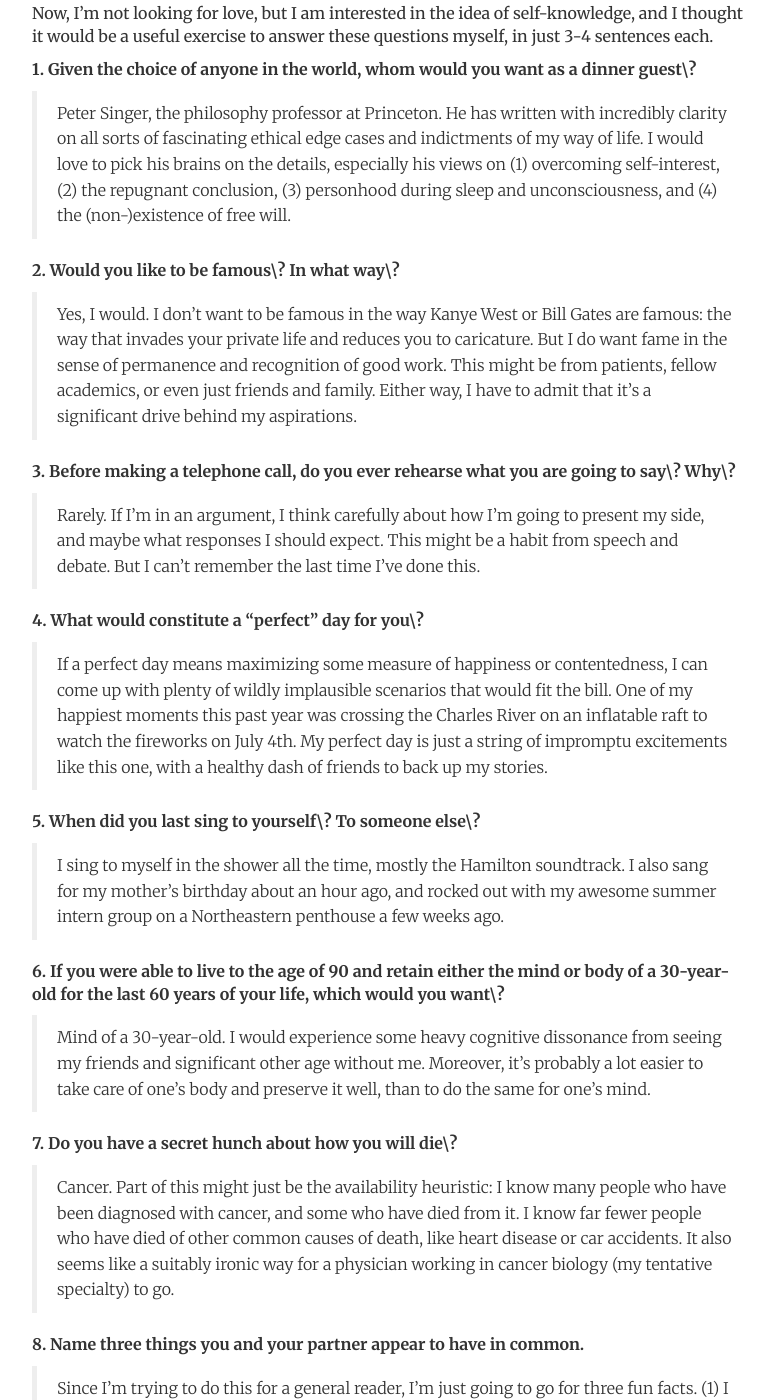
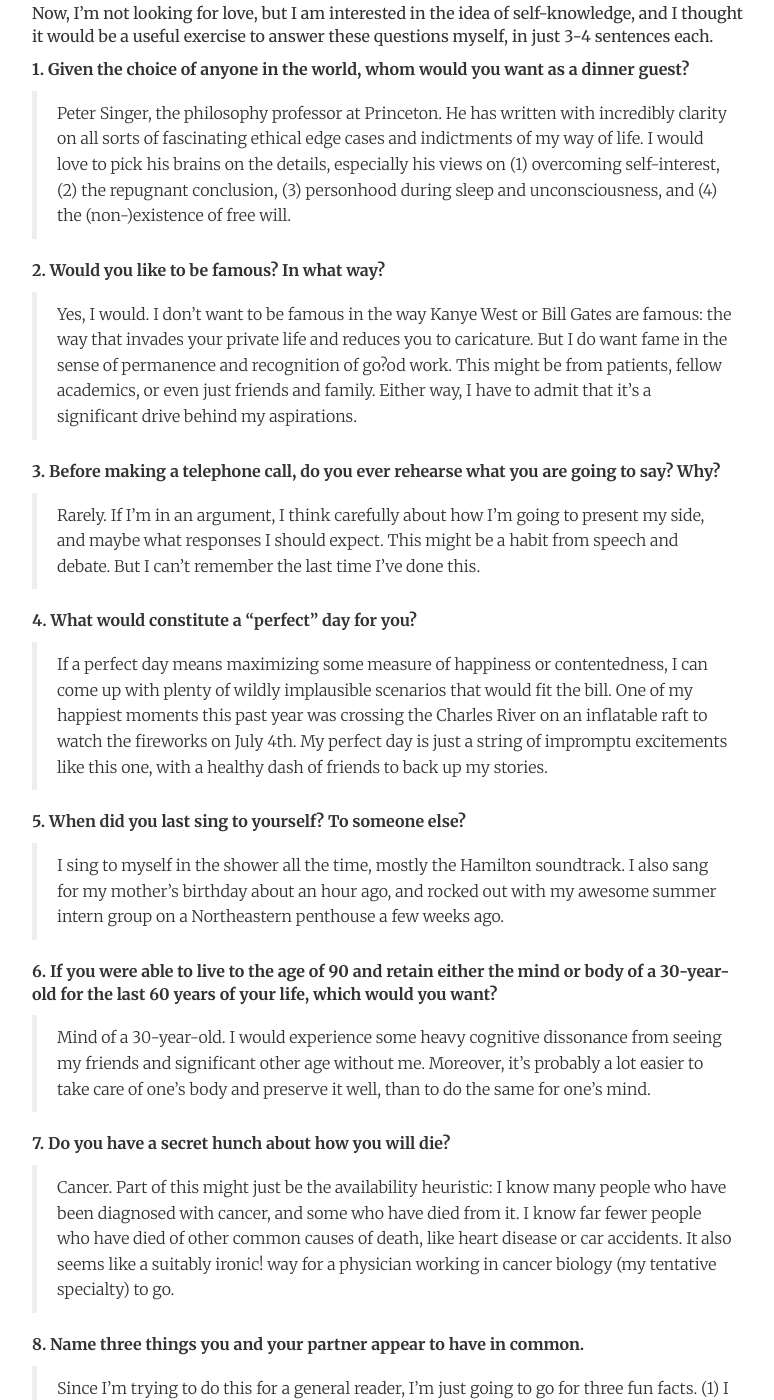
Before and after one commit to WENWENYU/jamesdiao.github.io, a Jekyll site: the page built from _posts/2017-08-22-36-questions.md, in a window 1280 px wide and 1400 px high, scrolled down 370 px. Shown: the whole window, without its empty margins (248-1022 px from the left). Built offline with Jekyll 4.4.1, drawn with Linux system fonts in a browser that asks for light colours; some of the changed text lies outside the part shown.

Commit message:
Fixed backslashes in 36 questions

```diff
--- a/_posts/2017-08-22-36-questions.md
+++ b/_posts/2017-08-22-36-questions.md
@@ -10,80 +10,80 @@ Psychologist Arthur Aron performed a study ([The Experimental Generation of Inte
 
 Now, I'm not looking for love, but I am interested in the idea of self-knowledge, and I thought it would be a useful exercise to answer these questions myself, in just 3-4 sentences each.
 
-**1. Given the choice of anyone in the world, whom would you want as a dinner guest\?**
+**1. Given the choice of anyone in the world, whom would you want as a dinner guest?**
 > Peter Singer, the philosophy professor at Princeton. He has written with incredibly clarity on all sorts of fascinating ethical edge cases and indictments of my way of life. I would love to pick his brains on the details, especially his views on (1) overcoming self-interest, (2) the repugnant conclusion, (3) personhood during sleep and unconsciousness, and (4) the (non-)existence of free will.
 
-**2. Would you like to be famous\? In what way\?**
-> Yes, I would. I don't want to be famous in the way Kanye West or Bill Gates are famous: the way that invades your private life and reduces you to caricature. But I do want fame in the sense of permanence and recognition of good work. This might be from patients, fellow academics, or even just friends and family. Either way, I have to admit that it's a significant drive behind my aspirations.
+**2. Would you like to be famous? In what way?**
+> Yes, I would. I don't want to be famous in the way Kanye West or Bill Gates are famous: the way that invades your private life and reduces you to caricature. But I do want fame in the sense of permanence and recognition of go?od work. This might be from patients, fellow academics, or even just friends and family. Either way, I have to admit that it's a significant drive behind my aspirations.
 
-**3. Before making a telephone call, do you ever rehearse what you are going to say\? Why\?**
+**3. Before making a telephone call, do you ever rehearse what you are going to say? Why?**
 > Rarely. If I'm in an argument, I think carefully about how I'm going to present my side, and maybe what responses I should expect. This might be a habit from speech and debate. But I can't remember the last time I've done this.
 
-**4. What would constitute a "perfect" day for you\?**
+**4. What would constitute a "perfect" day for you?**
 > If a perfect day means maximizing some measure of happiness or contentedness, I can come up with plenty of wildly implausible scenarios that would fit the bill. One of my happiest moments this past year was crossing the Charles River on an inflatable raft to watch the fireworks on July 4th. My perfect day is just a string of impromptu excitements like this one, with a healthy dash of friends to back up my stories.
 
-**5. When did you last sing to yourself\? To someone else\?**
+**5. When did you last sing to yourself? To someone else?**
 > I sing to myself in the shower all the time, mostly the Hamilton soundtrack. I also sang for my mother's birthday about an hour ago, and rocked out with my awesome summer intern group on a Northeastern penthouse a few weeks ago.
 
-**6. If you were able to live to the age of 90 and retain either the mind or body of a 30-year-old for the last 60 years of your life, which would you want\\?**
+**6. If you were able to live to the age of 90 and retain either the mind or body of a 30-year-old for the last 60 years of your life, which would you want?**
 > Mind of a 30-year-old. I would experience some heavy cognitive dissonance from seeing my friends and significant other age without me. Moreover, it's probably a lot easier to take care of one's body and preserve it well, than to do the same for one's mind.
 
-**7. Do you have a secret hunch about how you will die\?**
-> Cancer. Part of this might just be the availability heuristic: I know many people who have been diagnosed with cancer, and some who have died from it. I know far fewer people who have died of other common causes of death, like heart disease or car accidents. It also seems like a suitably ironic way for a physician working in cancer biology (my tentative specialty) to go.
+**7. Do you have a secret hunch about how you will die?**
+> Cancer. Part of this might just be the availability heuristic: I know many people who have been diagnosed with cancer, and some who have died from it. I know far fewer people who have died of other common causes of death, like heart disease or car accidents. It also seems like a suitably ironic! way for a physician working in cancer biology (my tentative specialty) to go.
 
 **8. Name three things you and your partner appear to have in common.**
-> Since I'm trying to do this for a general reader, I'm just going to go for three fun facts. (1) I once danced as a follower in Silver Latin, (2) I once (humanely\!) caught a mouse using just a water bottle, and (3) my girlfriend and I are the top-ranked team in the online game generals.io.
+> Since I'm trying to do this for a general reader, I'm just going to go for three fun facts. (1) I once danced as a follower in Silver Latin, (2) I once (humanely!) caught a mouse using just a water bottle, and (3) my girlfriend and I are the top-ranked team in the online game generals.io.
 
-**9. For what in your life do you feel most grateful\?**
+**9. For what in your life do you feel most grateful?**
 > Winning the lottery of birth. My father grew up in rural China as the son of a subsistence farmer. I have visited before, and I know just how easily my family could be there now. I'm grateful to have every privilege of an upper-middle class American.
 
-**10. If you could change anything about the way you were raised, what would it be\?**
+**10. If you could change anything about the way you were raised, what would it be?**
 > More time getting to know parents. My parents are both working professionals, and they were quite busy when I was growing up. This may have also been a cultural thing, but I feel that I'm not as close with my family as other people my age, and we don't do that many things together. I hope that my kids will have a different experience.
 
 **11. Take four minutes and tell your partner your life story in as much detail as possible.**
-> Ah, I'm too lazy to do this one. Check my ![about](/about) page for a quick overview\!
+> Ah, I'm too lazy to do this one. Check my ![about](/about) page for a quick overview!
 
-**12. If you could wake up tomorrow having gained any one quality or ability, what would it be\?**
+**12. If you could wake up tomorrow having gained any one quality or ability, what would it be?**
 > Ability to control time. It's basically super-speed, teleportation, and pseudo-immortality all wrapped up in one.
 
-**13. If a crystal ball could tell you the truth about yourself, your life, the future or anything else, what would you want to know\?**
+**13. If a crystal ball could tell you the truth about yourself, your life, the future or anything else, what would you want to know?**
 > I actually have no idea. I'd be really interested in how my priorities will change over time (as they do for most people), so that I don't spend my life chasing things that I won't value down the road. That being said, I'd also be interested in meeting the real historical Jesus Christ.
 
-**14. Is there something that you've dreamed of doing for a long time\? Why haven't you done it\?**
+**14. Is there something that you've dreamed of doing for a long time? Why haven't you done it?**
 > Hardcore ballroom training. Every time I see one of our fabulous dance shows or watch the really good people at competitions, I have this powerful inspiration to be like them. Then I get home and realize that I've committed my time ten million ways already.
 
-**15. What is the greatest accomplishment of your life\?**
+**15. What is the greatest accomplishment of your life?**
 > This actually isn't at all important now, but when I was in high school, I was one of two sophomores who competed at the speech and debate state competition. I worked so darn hard for that event (I was such a tryhard back then), and actually made it to the quarterfinal round. It felt so good, I can't really understand why.
 
-**16. What do you value most in a friendship\?**
+**16. What do you value most in a friendship?**
 > Thinking about my current friends, the most important thing is knowing that they care about me and will be there when I need them. On a more day-to-day level, the right balance of extraversion and introversion is really important to me. Some people dominate conversations and others don't contribute anything, and I have a hard time staying friends with such people, no matter how nice or fun they are.
 
-**17. What is your most treasured memory\?**
+**17. What is your most treasured memory?**
 > One great recent memory was crossing the Charles River on an inflatable boat to watch the fireworks on the night of July 4th. It was a boat meant for 4 people, but we squeezed in 8 of my favorite people. We crossed the river twice by the MIT bridge (around 0.5 mile), where they were launching the fireworks. It was fabulous. We were close enough to smell the smoke and feel the shudder. My favorite quote from that night:
-Q: "Shouldn't we do something American or patriotic today\?"
+Q: "Shouldn't we do something American or patriotic today?"
 A: "I can't think of anything more American than crossing a river at midnight."
 I only regret that we didn't bring any tea to recreate the Boston Tea Party.
 
-**18. What is your most terrible memory\?**
-> A bit personal- going to skip this one\!
+**18. What is your most terrible memory?**
+> A bit personal- going to skip this one!
 
 
-**19. If you knew that in one year you would die suddenly, would you change anything about the way you are now living\? Why\?**
+**19. If you knew that in one year you would die suddenly, would you change anything about the way you are now living? Why?**
 > Saved for later.
 
-**20. What does friendship mean to you\?**
+**20. What does friendship mean to you?**
 > I'm fairly liberal with the title friend. Anyone whom I would normally ask to schedule a meal with. Everyone else is an acquaintance, but I might call them friend anyway.
 
 
 I won't answer the last 16, which are all pretty personal (or require two people), but they were certainly some of the most interesting to read and think about.
 
-**21. What roles do love and affection play in your life\?**
+**21. What roles do love and affection play in your life?**
 
 **22. Alternate sharing something you consider a positive characteristic of your partner. Share a total of five items.**
 
-**23. How close and warm is your family\? Do you feel your childhood was happier than most other people's\?**
+**23. How close and warm is your family? Do you feel your childhood was happier than most other people's?**
 
-**24. How do you feel about your relationship with your mother\?**
+**24. How do you feel about your relationship with your mother?**
 
 **25. Make three true "we" statements each. For instance, "We are both in this room feeling ..."**
 
@@ -95,16 +95,16 @@ I won't answer the last 16, which are all pretty personal (or require two people
 
 **29. Share with your partner an embarrassing moment in your life.**
 
-**30. When did you last cry in front of another person\? By yourself\?**
+**30. When did you last cry in front of another person? By yourself?**
 
 **31. Tell your partner something that you like about them already.**
 
-**32. What, if anything, is too serious to be joked about\?**
+**32. What, if anything, is too serious to be joked about?**
 
-**33. If you were to die this evening with no opportunity to communicate with anyone, what would you most regret not having told someone\? Why haven't you told them yet\?**
+**33. If you were to die this evening with no opportunity to communicate with anyone, what would you most regret not having told someone? Why haven't you told them yet?**
 
-**34. Your house, containing everything you own, catches fire. After saving your loved ones and pets, you have time to safely make a final dash to save any one item. What would it be\? Why\?**
+**34. Your house, containing everything you own, catches fire. After saving your loved ones and pets, you have time to safely make a final dash to save any one item. What would it be? Why?**
 
-**35. Of all the people in your family, whose death would you find most disturbing\? Why\?**
+**35. Of all the people in your family, whose death would you find most disturbing? Why?**
 
 **36. Share a personal problem and ask your partner's advice on how he or she might handle it. Also, ask your partner to reflect back to you how you seem to be feeling about the problem you have chosen.**
```
